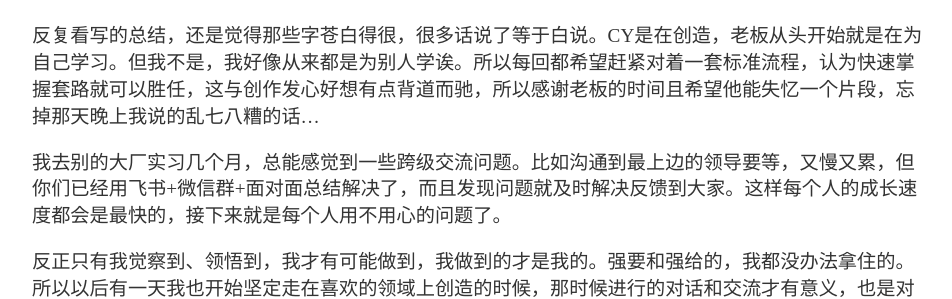
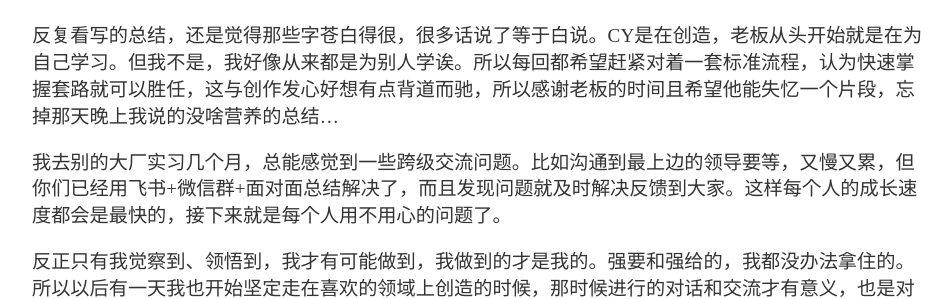
Before and after one commit to kaiagss/kaiagss.github.io, a Jekyll site: the page built from _posts/2026-03-28-Yan-site-launched.md, in a window 1280 px wide. Shown: the part 263-562 px from the top of the page, without its empty margins (160-1112 px from the left). Built offline with Jekyll 4.4.1, drawn with Linux system fonts in a browser that asks for light colours.

Commit message:
Revise content for clarity and expression

```diff
--- a/_posts/2026-03-28-Yan-site-launched.md
+++ b/_posts/2026-03-28-Yan-site-launched.md
@@ -5,7 +5,7 @@ date: 2026-03-28
 ---
 我，真的，超级，感谢！能来工作室体验和学习。我保证不去创作同赛道视频！不使用CY的任何资料和知识产权！
 
-反复看写的总结，还是觉得那些字苍白得很，很多话说了等于白说。CY是在创造，老板从头开始就是在为自己学习。但我不是，我好像从来都是为别人学诶。所以每回都希望赶紧对着一套标准流程，认为快速掌握套路就可以胜任，这与创作发心好想有点背道而驰，所以感谢老板的时间且希望他能失忆一个片段，忘掉那天晚上我说的乱七八糟的话...
+反复看写的总结，还是觉得那些字苍白得很，很多话说了等于白说。CY是在创造，老板从头开始就是在为自己学习。但我不是，我好像从来都是为别人学诶。所以每回都希望赶紧对着一套标准流程，认为快速掌握套路就可以胜任，这与创作发心好想有点背道而驰，所以感谢老板的时间且希望他能失忆一个片段，忘掉那天晚上我说的没啥营养的总结...
 
 我去别的大厂实习几个月，总能感觉到一些跨级交流问题。比如沟通到最上边的领导要等，又慢又累，但你们已经用飞书+微信群+面对面总结解决了，而且发现问题就及时解决反馈到大家。这样每个人的成长速度都会是最快的，接下来就是每个人用不用心的问题了。
 
```
